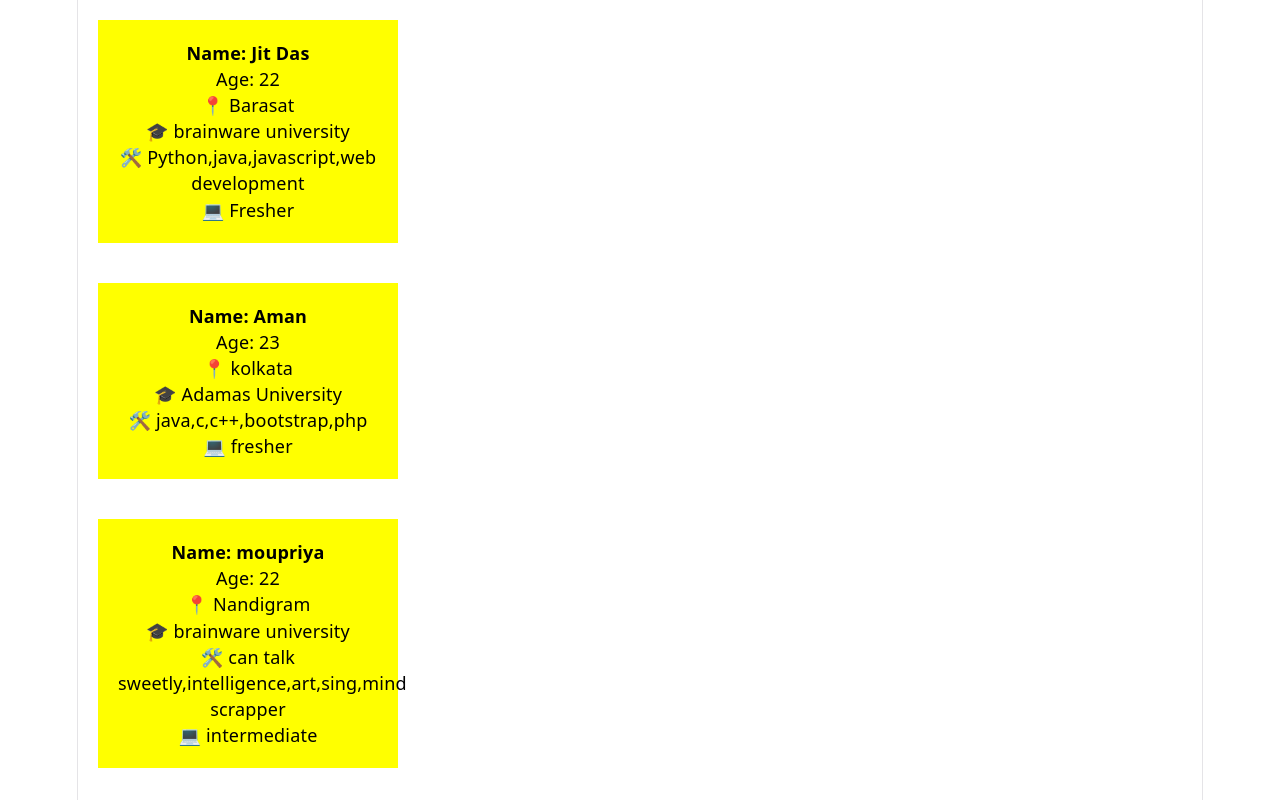
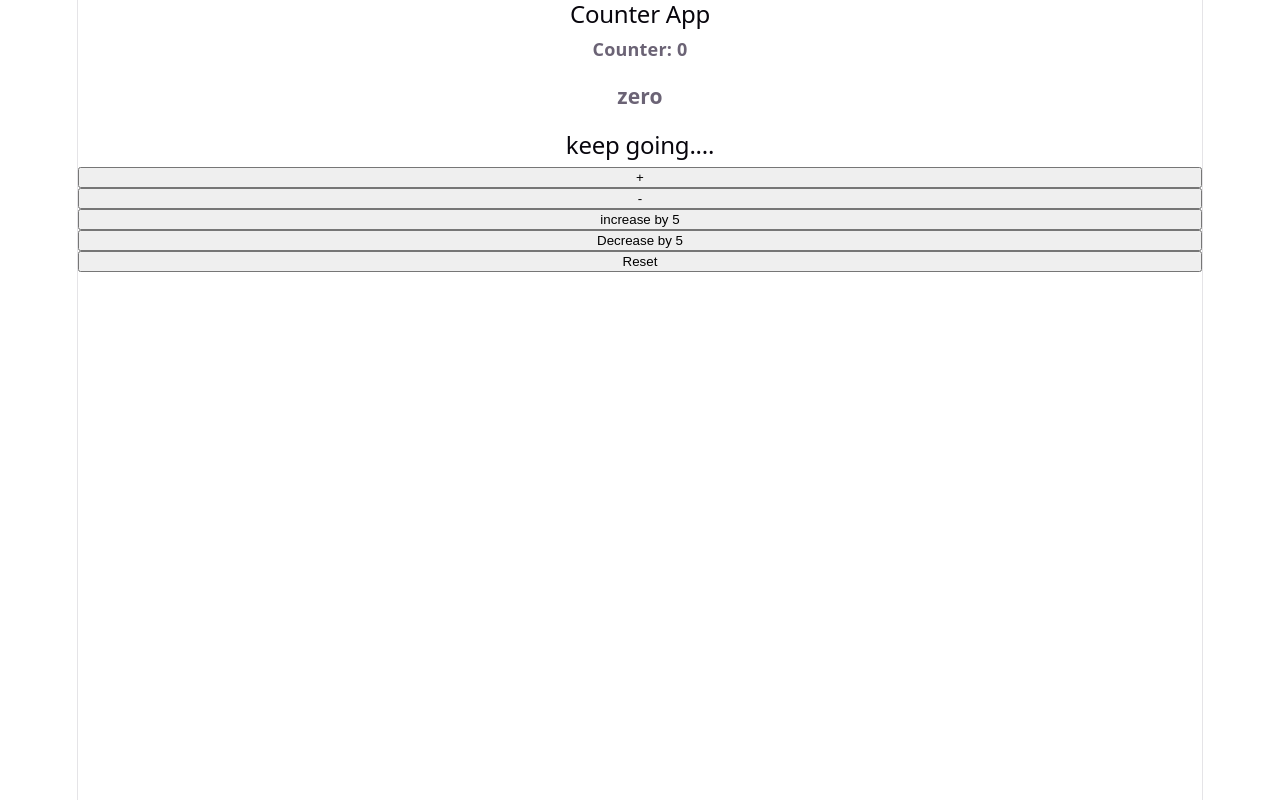
Before and after one commit to jit-das18/react-learning, a React (Vite) app: page / in a window 1280 px wide. Shown: the top 800 px of the page. Built offline with nearby package versions, Linux system fonts and the light colour scheme.

Commit message:
Day 5 React - useState Counter App

```diff
--- a/src/App.jsx
+++ b/src/App.jsx
@@ -1,21 +1,52 @@
-import Navbar from "./Navbar";
-import Hero from "./Hero";
-import About from "./About";
-import Footer from "./Footer";
-import Card from "./Card";
-import Student from "./Student";
-import Profilecard from "./Profilecard";
-function App(){
-  return(
-    <>
-    <Profilecard name="Jit Das" role="future full stack developer" age={22} college="brainware university" city="Barasat"skills="Python,java,javascript,web development" role="Fresher"/>
-    <Profilecard name="Aman" role="frontend developer" age={23} college="Adamas University" city="kolkata"skills="java,c,c++,bootstrap,php" role="fresher"/>
-    <Profilecard name="moupriya" role="backend developer" age={22} college="brainware university" city="Nandigram"skills="can talk sweetly,intelligence,art,sing,mind scrapper" role="intermediate"/>
-    <Profilecard name="Shrabanti Das" role="makeup  artist" age={32} college="Barasat College" city="Barasat" skills="nail painting,bridal mackup,nail design" role="Professional"/>
+import { useState } from "react";
+function app(){
+  const [count,setCount]=useState(0);
+  function increase(){
+        setCount(count+1);
+      }
+
+  function Decrease(){
+      if (count>0){
+        setCount(count-1);
+      }
+    }
+    function increase5(){
+
+        setCount(count+5);
+      }
+     function decrease5(){
+      if (count>=5){
+        setCount(count-5);
+      }
+    }
 
 
+  return (
+    <>
+    <h2>Counter App</h2>
+    <b>Counter: {count}</b>
+    <h3>{count > 0 ? "positive" : "zero"}</h3>
+    {count === 10 ?(<h2>you have reached 10!</h2>):(<h2>keep going....</h2>)}
+    <button onClick = {increase}>
+      +
+    </button>
+
+     <button onClick = {Decrease}>
+      -
+    </button>
+    <button onClick = {increase5}>
+      increase by 5
+    </button>
+    <button onClick = {decrease5}>
+      Decrease by 5
+    </button>
+
+     <button onClick = {()=>setCount(0)}>
+      Reset
+    </button>
 
     </>
+
   );
-  }
-export default App;
+}
+export default app;
```
